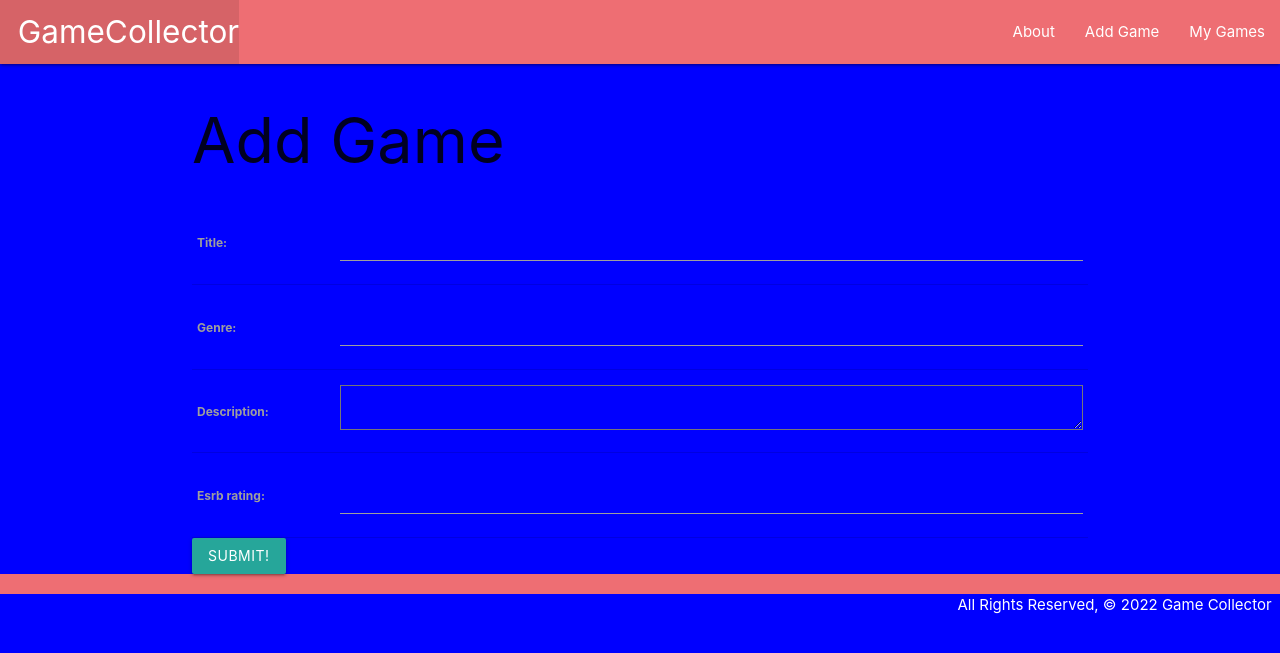
After one commit to CodingJedi12/Game-Collector-App, a Django app: page /games/create/ in a window 1280 px wide. The commit adds this page. Shown: the top 653 px of the page. Run offline with Django 4.2, Linux system fonts and the light colour scheme.

Commit message:
added create functionality

```diff
--- /dev/null
+++ b/main_app/static/game_collector/style.css
@@ -0,0 +1,3 @@
+body {
+    background-color: blue;
+}
--- a/main_app/templates/base.html
+++ b/main_app/templates/base.html
@@ -8,6 +8,7 @@
     <meta http-equiv="X-UA-Compatible" content="ie=edge" />
     <title>Game Collector</title>
     <link rel="stylesheet" href="https://cdnjs.cloudflare.com/ajax/libs/materialize/1.0.0/css/materialize.min.css" />
+    <link rel="stylesheet" type="text/css" href="{% static 'game_collector/style.css' %}" />
 </head>
 
 <body>
@@ -20,8 +21,9 @@
                     </li>
                 </ul>
                 <ul class="right">
-                    <li><a href="/about">About</a></li>
-                    <li><a href="/games">My Games</a></li>
+                    <li><a href="{% url 'about' %}">About</a></li>
+                    <li><a href="{% url 'games_create' %}">Add Game</a></li>
+                    <li><a href="{% url 'index' %}">My Games</a></li>
                 </ul>
             </div>
         </nav>
--- /dev/null
+++ b/main_app/templates/main_app/game_form.html
@@ -0,0 +1,20 @@
+{% extends 'base.html' %} {% block content %}
+
+<!-- New if/else block -->
+{% if object %}
+<h1>Edit <span class="teal-text">{{object.title}}</span></h1>
+{% else %}
+<h1>Add Game</h1>
+{% endif %}
+<!-- Leaving the action empty makes the form post to the same ulr used to display it -->
+<form action="" method="post">
+    <!-- Django requires the following for security -->
+    {% csrf_token %}
+    <table>
+        <!-- Render the inputs inside of <tr>s and <td>s -->
+        {{ form.as_table }}
+    </table>
+    <input type="submit" value="Submit!" class="btn" />
+</form>
+
+{% endblock %}
--- a/main_app/urls.py
+++ b/main_app/urls.py
@@ -7,4 +7,5 @@ urlpatterns = [
     path('about/', views.about, name='about'),
     path('games/', views.games_index, name='index' ),
     path('games/<int:game_id>', views.games_detail, name='detail'),
+    path('games/create/', views.GameCreate.as_view(), name='games_create')
 ]
--- a/main_app/views.py
+++ b/main_app/views.py
@@ -1,5 +1,7 @@
+from telnetlib import GA
 from django.shortcuts import render
 from django.http import HttpResponse
+from django.views.generic.edit import CreateView
 
 from main_app.models import Game
 
@@ -17,3 +19,8 @@ def games_index(request):
 def games_detail(request, game_id):
     game = Game.objects.get(id=game_id)
     return render(request, 'games/detail.html', {'game': game})
+
+class GameCreate(CreateView):
+    model = Game
+    fields = '__all__'
+    success_url = '/games/'
```
